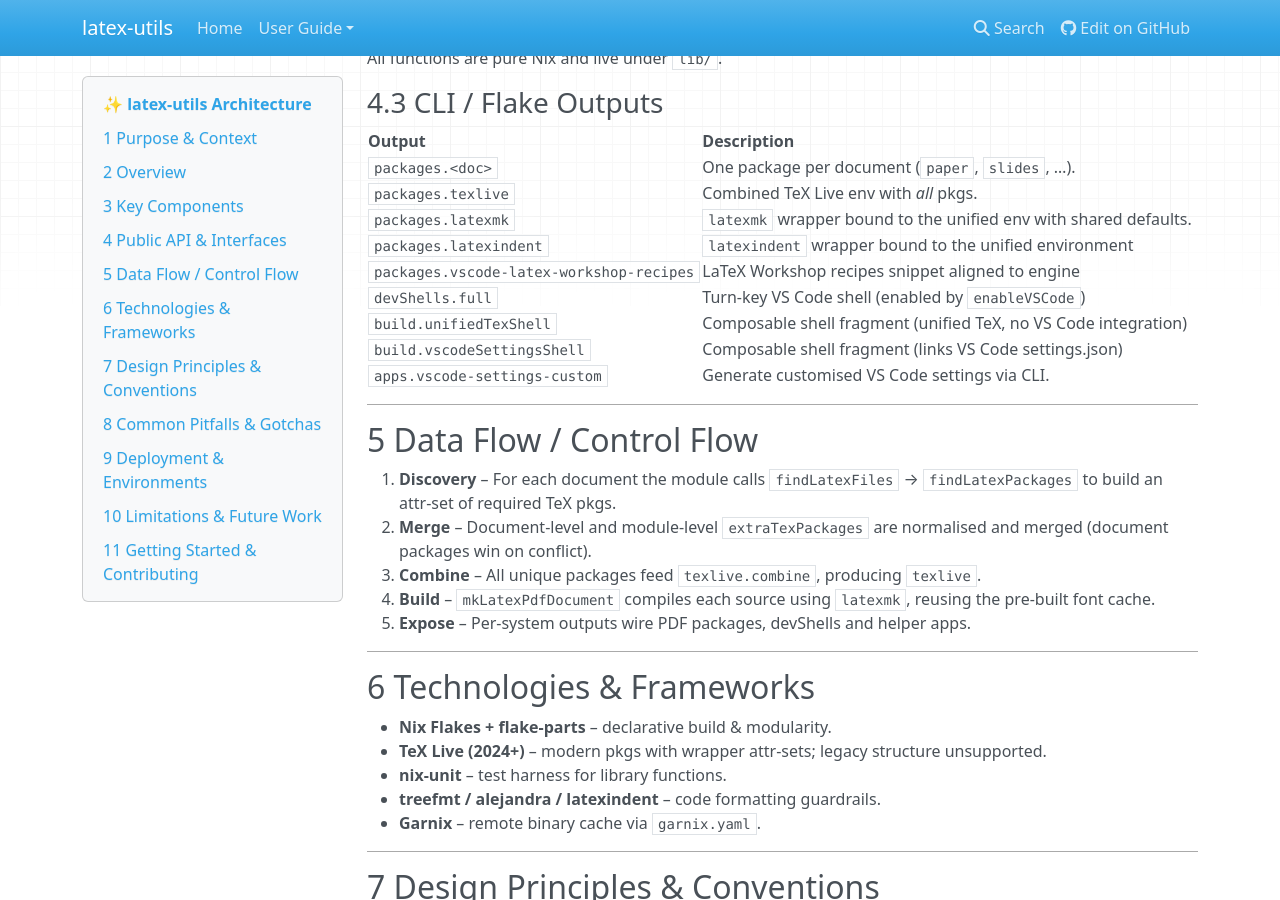
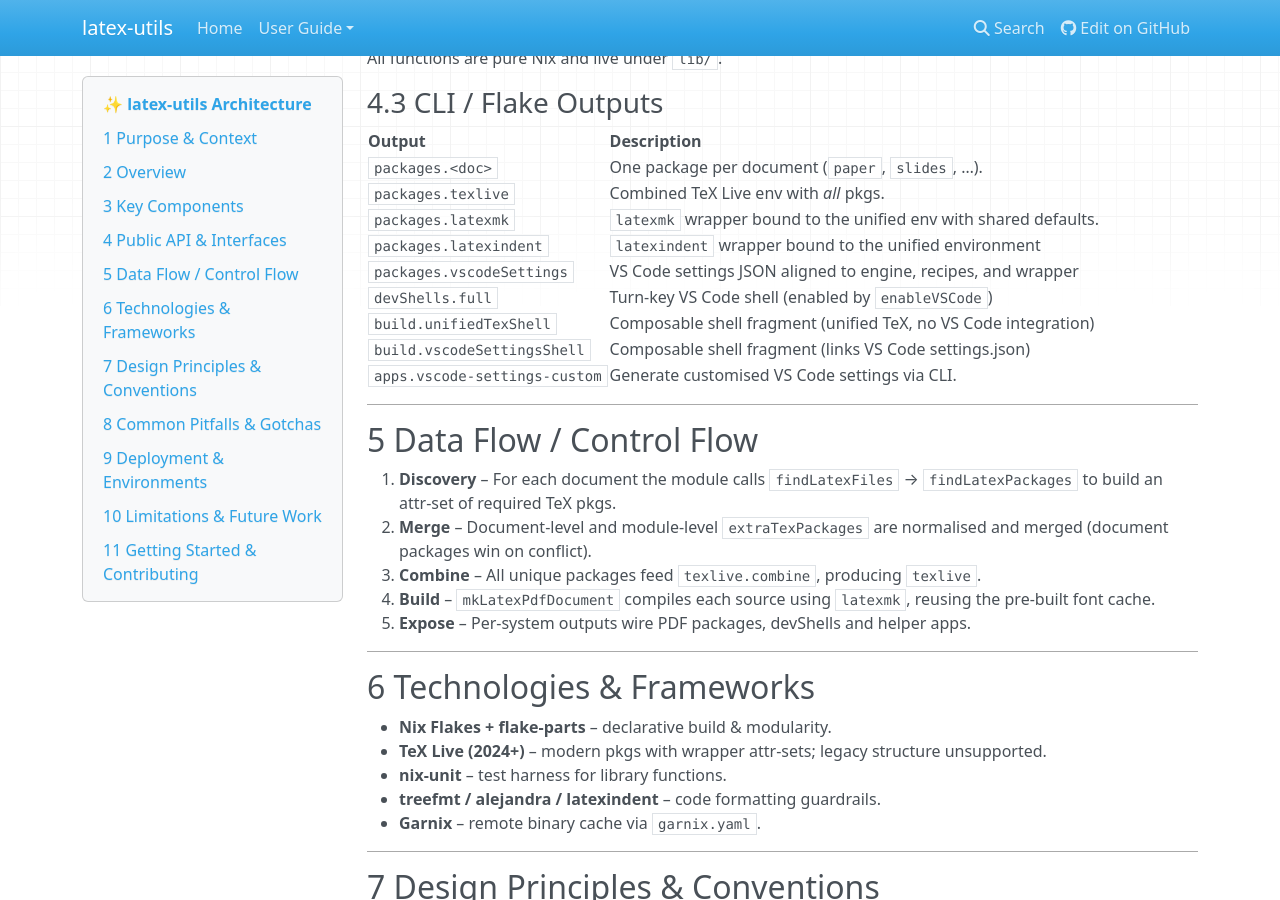
Before and after one commit to jmmaloney4/latex-utils, an MkDocs documentation site: the page built from docs/internal/ARCHITECTURE.md, in a window 1280 px wide and 900 px high, scrolled down 1681 px. Built offline with MkDocs 1.6.1, drawn with Linux system fonts in a browser that asks for light colours; nearby versions of some CDN libraries.

Commit message:
feat: inline VS Code recipe configuration

```diff
--- a/docs/internal/ARCHITECTURE.md
+++ b/docs/internal/ARCHITECTURE.md
@@ -83,7 +83,7 @@ All functions are pure Nix and live under `lib/`.
 | `packages.texlive`            | Combined TeX Live env with *all* pkgs.
 | `packages.latexmk`            | `latexmk` wrapper bound to the unified env with shared defaults.
 | `packages.latexindent`        | `latexindent` wrapper bound to the unified environment
-| `packages.vscode-latex-workshop-recipes` | LaTeX Workshop recipes snippet aligned to engine
+| `packages.vscodeSettings` | VS Code settings JSON aligned to engine, recipes, and wrapper
 | `devShells.full`              | Turn-key VS Code shell (enabled by `enableVSCode`)
 | `build.unifiedTexShell`       | Composable shell fragment (unified TeX, no VS Code integration)
 | `build.vscodeSettingsShell`   | Composable shell fragment (links VS Code settings.json)
```
Also changed, not shown: README.md (+1 -1 lines), 6 other files.
